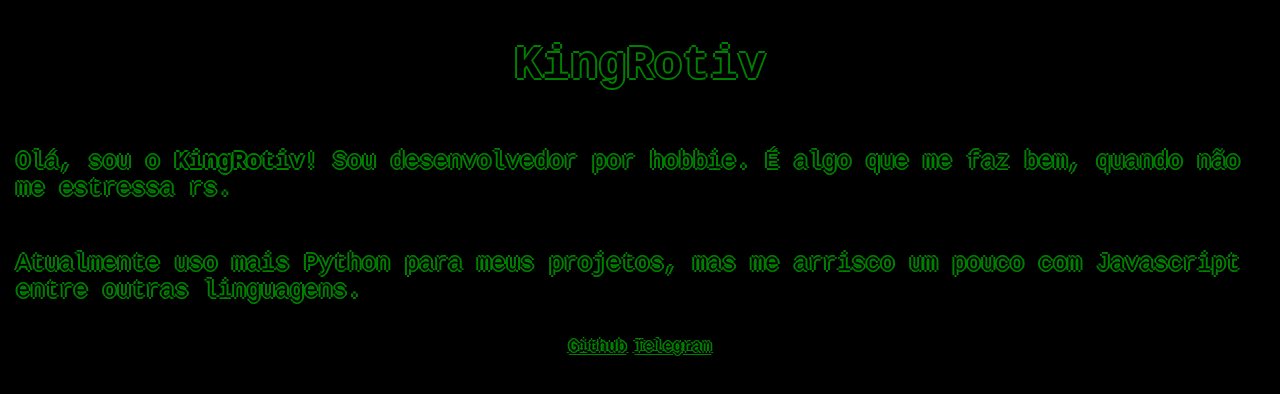
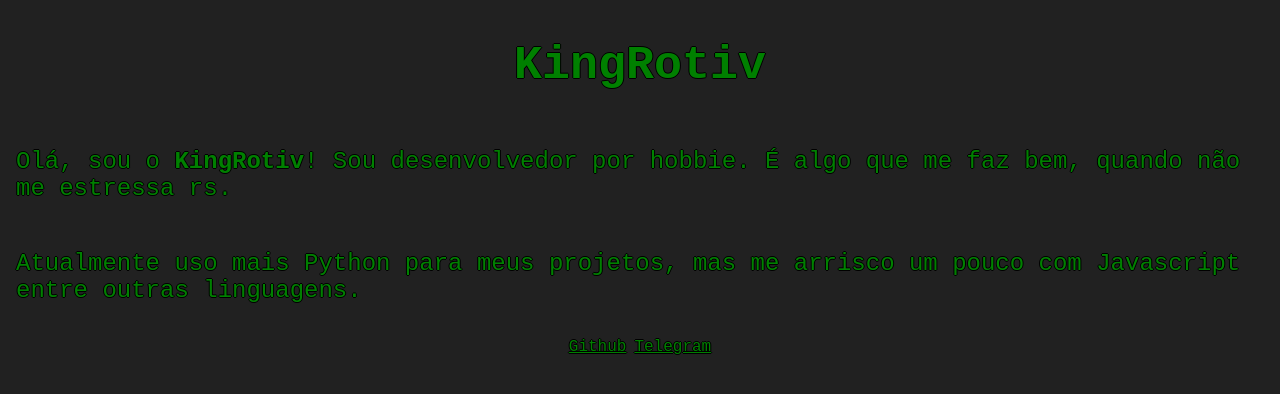
Before and after one commit to KingRotiv/kingrotiv.github.io, a plain HTML site: page index.html in a window 1280 px wide. Drawn offline with Linux system fonts and the light colour scheme.

Commit message:
Atualizar o estilos.css

```diff
--- a/static/css/estilos.css
+++ b/static/css/estilos.css
@@ -1,14 +1,14 @@
 * {
-  font-family: 'Courier New';
-  text-shadow: -2px 0 green,
-               0 2px green,
-               2px 0 green,
-               0 -2px green;
-  color: black;
+  font-family: 'Anonymous', monospace;
+  text-shadow: -1px 0 black,
+               0 1px black,
+               1px 0 black,
+               0 -1px black;
+  color: green;
 }
 
 body {
-  background-color: black;
+  background-color: #212121;
   padding: 0 8px 0 8px;
 }
 
@@ -25,10 +25,10 @@ header h1 {
 }
 
 .nome:hover {
-  text-shadow: -2px 0 green,
-               0 2px green,
-               2px 0 green,
-               0 -2px green;
+  text-shadow: -1px 0 green,
+               0 1px green,
+               1px 0 green,
+               0 -1px green;
   color: white;
 }
 
```
